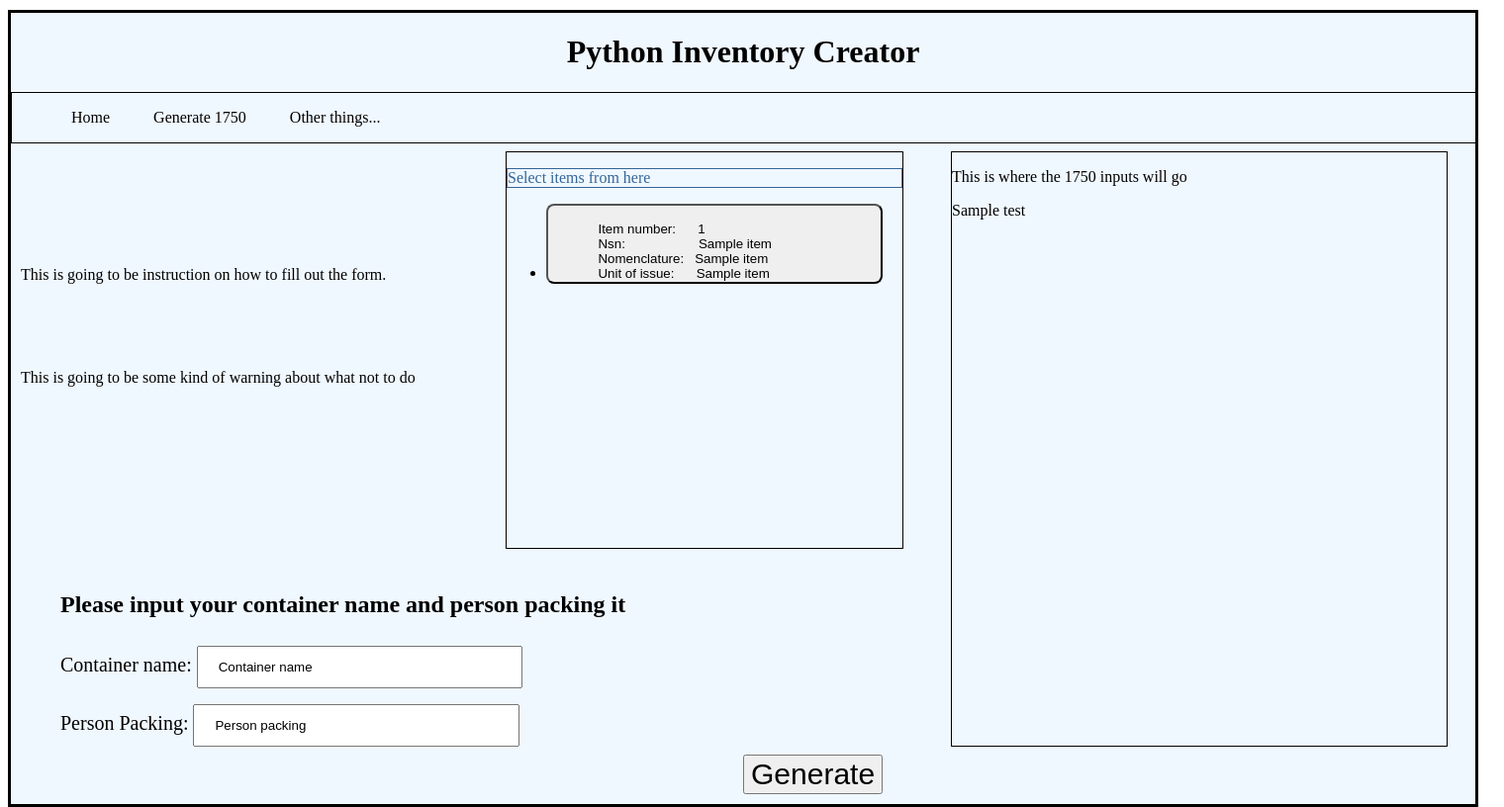
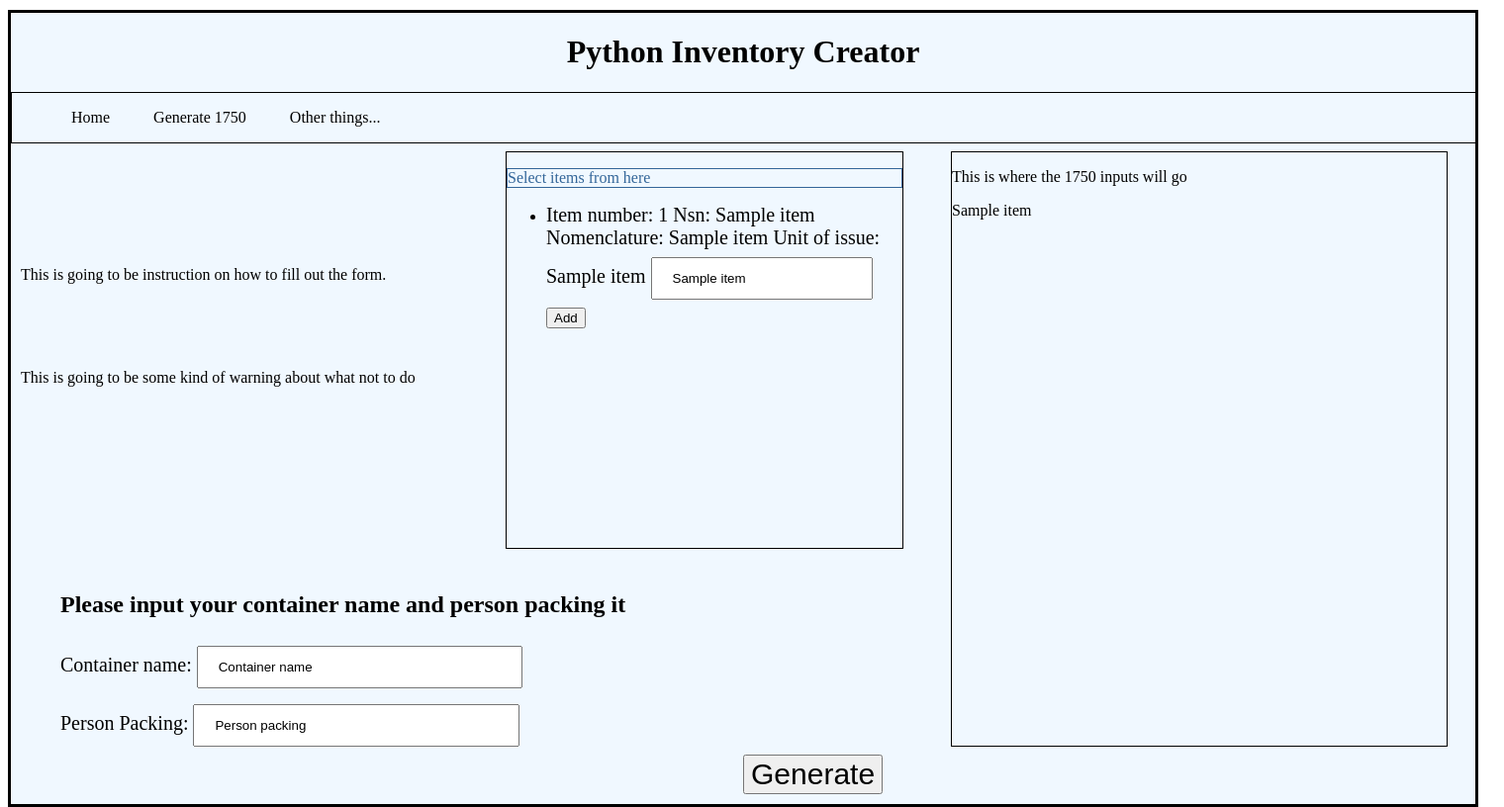
Before and after one commit to JustinMutinta/PackingList_creator_1750, a Flask app: template templates/html_files/1750_Generator.html in a window 1520 px wide. Shown: the whole page at 99% size. Run offline with Flask 3, Linux system fonts and the light colour scheme; the template is opened without the code that fills it: most values are stand-ins (such as "Sample title", 1, 10 or a date in 2020).

Commit message:
Able to get items from one box to the next

```diff
--- a/main.py
+++ b/main.py
@@ -1,21 +1,27 @@
-from flask import Flask, render_template
+from flask import Flask, render_template, request, redirect, url_for
 import sqlite3
 app = Flask(__name__)
 
-test = "Something to add"
+test = ["Something to add", "Something else to add", "Third thing worth add"]
+
 
 @app.route("/")
 def hello():
     return "Hello World!"
 
-@app.route("/1750")
+
+@app.route("/1750", methods=["GET", "POST"])
 def create_1750():
     conn = sqlite3.connect('/Users/justinmutinta/Documents/Python/PackingList_creator_1750_from_BidDawg/python_files/DatabaseManagement/PackingListCreator.db')
     cur = conn.cursor()
     cur.execute("SELECT * FROM product")
     data = cur.fetchall()
     cur.close()
+    if request.method == "POST":
+        to_add = request.form["label1"]
+        test.append(to_add)
     return render_template('html_files/1750_Generator.html', data = data, test = test)
+
 
 
 @app.route("/17501")
--- a/templates/html_files/1750_Generator.html
+++ b/templates/html_files/1750_Generator.html
@@ -27,11 +27,16 @@
     <ul>
       {% for item in data %}
         <li>
-            <input type="submit" id="AddButton" value="
-            Item number:      {{ item[0] }}
-            Nsn:                    {{ item[1] }}
-            Nomenclature:   {{ item[2] }}
-            Unit of issue:      {{ item[3] }} ">
+            <form method="POST">
+                <label>
+                    Item number:      {{ item[0] }}
+                Nsn:                    {{ item[1] }}
+                Nomenclature:   {{ item[2] }}
+                Unit of issue:      {{ item[3] }}
+                </label>
+                <input name="label1" type="text" value="{{ item[2] }}">
+                <button>Add</button>
+            </form>
         </li>
       <br>
       {% endfor %}
@@ -40,7 +45,9 @@
 
   <div class="input_for_1750">
       <p>This is where the 1750 inputs will go</p>
-      {{ test }}
+      {% for item in test %}
+      {{ item }} <br>
+      {% endfor %}
   </div>
 
   <div id="paragraphs">
--- a/templates/html_files/base.html
+++ b/templates/html_files/base.html
@@ -3,7 +3,7 @@
 <head>
     <meta charset="UTF-8">
     {% block head %}
-    <link rel="stylesheet" href="{{ url_for('static', filename='styles/master.css') }}">
+    <link rel="stylesheet" href="{{ url_for('static', filename='master.css') }}">
     <title>{% block title %}{% endblock %}</title>
     {% endblock %}
 
```
Also changed, not shown: static/master.css (renamed from static/styles/master.css).
